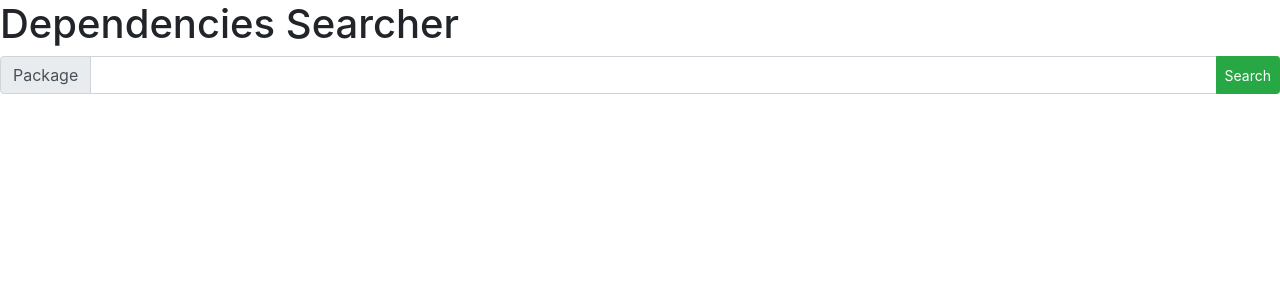
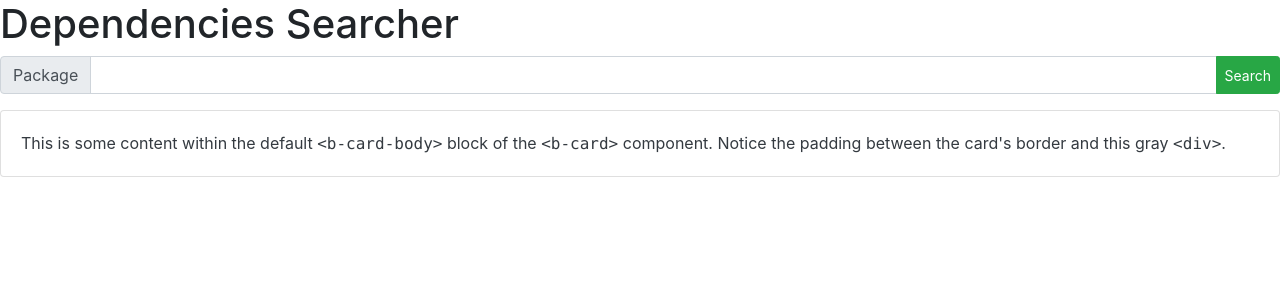
Before and after one commit to ryu022304/dependencies_searcher, a Vue app: page / in a window 1280 px wide. Shown: the top 300 px of the page. Built offline with nearby package versions, Linux system fonts and the light colour scheme; the HTML template or start-up script is replaced by a standard one.

Commit message:
[add]表示領域追加

```diff
--- a/src/App.vue
+++ b/src/App.vue
@@ -2,18 +2,21 @@
   <div id="app">
     <Header />
     <InputForm />
+    <CardArea />
   </div>
 </template>
 
 <script>
 import Header from './components/Header.vue'
 import InputForm from './components/InputForm.vue'
+import CardArea from './components/CardArea.vue'
 
 export default {
   name: 'app',
   components: {
     Header,
-    InputForm
+    InputForm,
+    CardArea
   }
 }
 </script>
--- /dev/null
+++ b/src/components/CardArea.vue
@@ -0,0 +1,17 @@
+<template>
+    <div>
+    <b-card class="text-left">
+        <div class="bg-default text-dark">
+        This is some content within the default <samp>&lt;b-card-body&gt;</samp> block of the
+        <samp>&lt;b-card&gt;</samp> component. Notice the padding between the card's border and this
+        gray <samp>&lt;div&gt;</samp>.
+        </div>
+    </b-card>
+    </div>
+</template>
+
+<script>
+export default {
+
+}
+</script>
--- a/src/components/InputForm.vue
+++ b/src/components/InputForm.vue
@@ -7,7 +7,7 @@
         class="mb-3"
         prepend="Package"
     >
-        <b-form-input v-model="packages"></b-form-input>
+        <b-form-input v-model="packageName"></b-form-input>
         <b-input-group-append>
         <b-button size="sm" text="Button" variant="success" @click="submit">Search</b-button>
         </b-input-group-append>
@@ -21,12 +21,12 @@
   export default {
     data() {
       return {
-          packages: ''
+          packageName: ''
       }
     },
     methods: {
         submit: function(){
-            axios.get(URL_BASE+this.packages).then((res) => {
+            axios.get(URL_BASE+this.packageName).then((res) => {
                 console.log(res);
             })
         }
```
Also changed, not shown: 1 other file (tests, documents, lock files or other folders).
